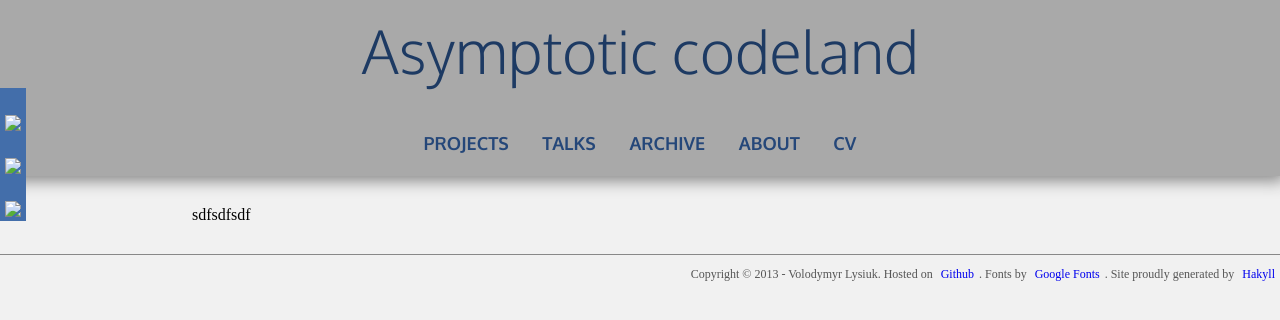
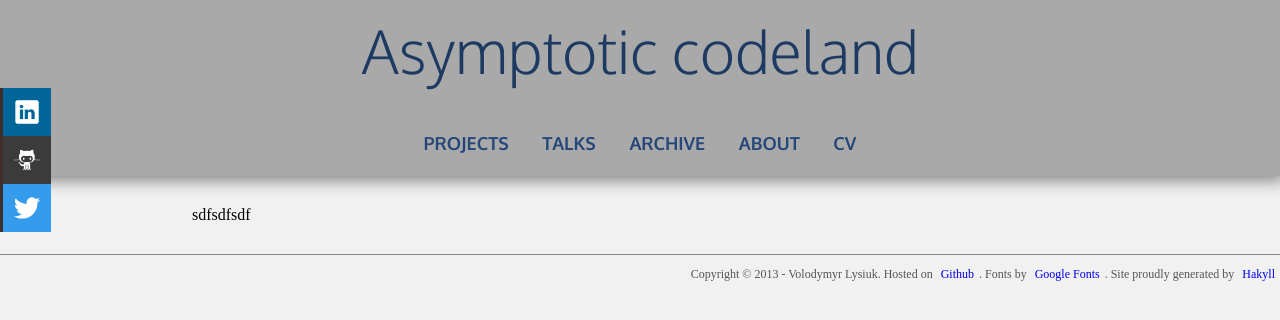
Before and after one commit to VLysiuk/vlysiuk.github.io_old, a plain HTML site: page layout/index.html in a window 1280 px wide. Drawn offline with Linux system fonts and the light colour scheme.

Commit message:
updated test layout

```diff
--- a/layout/default.css
+++ b/layout/default.css
@@ -81,16 +81,18 @@ a
 {
     text-decoration: none;
     padding: 5px;
-    -moz-transition: 0.5s;
-    -webkit-transition: 0.5s;
-    -o-transition: 0.5s;
-    transition: 0.5s;
+    -moz-transition: 0.3s;
+    -webkit-transition: 0.3s;
+    -o-transition: 0.3s;
+    transition: 0.3s;
 }
 
 div#header #medialinks {
-  font-size: 34px;
+  font-size: 38px;
   position: absolute;
   list-style-type: none;
+      padding: 0;
+    margin: 0;
 }
 
 div#header #medialinks ul{
@@ -101,13 +103,11 @@ div#header #medialinks ul{
 }
 
 div#header #medialinks a{
-  color: #FFFFFF;
-  font-family: 'PT Sans Narrow';
-  background-color: #436eaa;
+  background-color: #3e2f2d;
   text-shadow: none;
+  text-decoration: none;
+  padding: 0px 0px 0px 3px;
 
-  text-decoration: none;
-  padding: 5px;
   -moz-transition: 0.5s;
   -webkit-transition: 0.5s;
   -o-transition: 0.5s;
@@ -115,8 +115,8 @@ div#header #medialinks a{
 }
 
 div#header #medialinks a:hover{
-  padding-left: 25px;
-  background-color: #436eaa;
+  padding-left: 15px;
+  background-color: #374348;
 }
 
 div#header #medialinks img{
--- a/layout/index.html
+++ b/layout/index.html
@@ -15,11 +15,10 @@
             </div>
 
             <div id ="medialinks">
-            <!--img src="./images/haskell-logo.png" style="float: right; margin: 10px;" /-->
                 <ul>
-                    <li><a href="http://linkedin.com" title="LinkedIn"><img src="images/Githubx48.png" /></a></li>
-                    <li><a href="http://github.com" title="Github"><img src="images/Githubx48.png" /></a></li>
-                    <li><a href="http://twitter.com" title="Twitter"><img src="images/Githubx32.png" /></a></li>
+                    <li><a href="http://linkedin.com" title="LinkedIn"><img src="images/linkedinalt.png" /></a></li>
+                    <li><a href="http://github.com" title="Github"><img src="images/Github.png" /></a></li>
+                    <li><a href="http://twitter.com" title="Twitter"><img src="images/twitternew.png" /></a></li>
                 </ul>
             </div>
 
```
Also changed, not shown: layout/images/Github.png (added), layout/images/LinkedInAlt.png (added), layout/images/Linkedin.png (added), layout/images/Twitter.png (added), layout/images/TwitterNEW.png (added).
